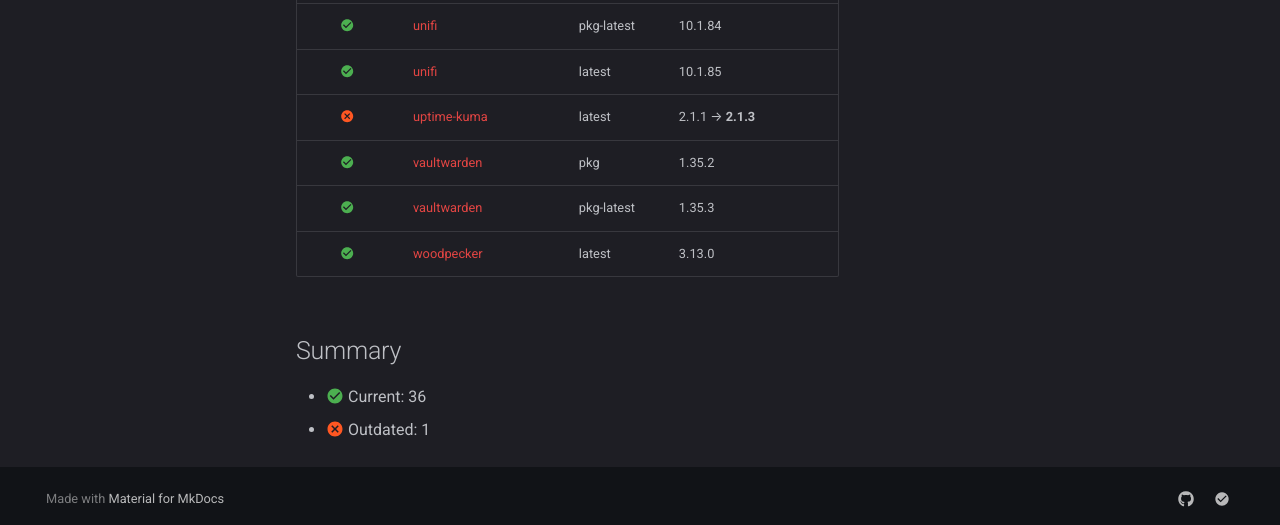
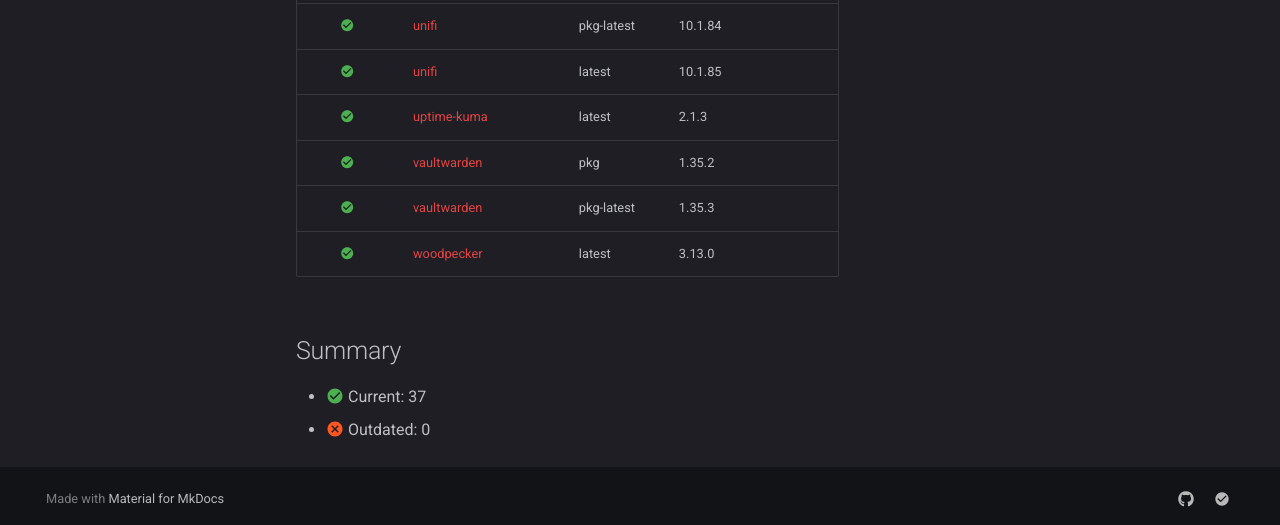
Before and after one commit to daemonless/daemonless-io, an MkDocs documentation site: the page built from docs/status.md, in a window 1280 px wide and 900 px high, scrolled down 2947 px. Shown: the part 369-894 px from the top of the window. Built offline with MkDocs 1.6.1 and Material for MkDocs 9.7.7, drawn with Linux system fonts in a browser that asks for light colours; comment, search, counter and statistics services are not loaded.

Commit message:
Update version status [skip ci]

```diff
--- a/docs/status.md
+++ b/docs/status.md
@@ -76,12 +76,12 @@ description: "Real-time version tracking for every Daemonless image. See which c
 | :material-check-circle:{ .current } | [unifi](https://github.com/daemonless/unifi/actions/workflows/build.yaml) | pkg | 10.0.160 |
 | :material-check-circle:{ .current } | [unifi](https://github.com/daemonless/unifi/actions/workflows/build.yaml) | pkg-latest | 10.1.84 |
 | :material-check-circle:{ .current } | [unifi](https://github.com/daemonless/unifi/actions/workflows/build.yaml) | latest | 10.1.85 |
-| :material-close-circle:{ .outdated } | [uptime-kuma](https://github.com/daemonless/uptime-kuma/actions/workflows/build.yaml) | latest | 2.1.1 → **2.1.3** |
+| :material-check-circle:{ .current } | [uptime-kuma](https://github.com/daemonless/uptime-kuma/actions/workflows/build.yaml) | latest | 2.1.3 |
 | :material-check-circle:{ .current } | [vaultwarden](https://github.com/daemonless/vaultwarden/actions/workflows/build.yaml) | pkg | 1.35.2 |
 | :material-check-circle:{ .current } | [vaultwarden](https://github.com/daemonless/vaultwarden/actions/workflows/build.yaml) | pkg-latest | 1.35.3 |
 | :material-check-circle:{ .current } | [woodpecker](https://github.com/daemonless/woodpecker/actions/workflows/build.yaml) | latest | 3.13.0 |
 
 ## Summary
 
-- :material-check-circle:{ .current } Current: 36
-- :material-close-circle:{ .outdated } Outdated: 1
+- :material-check-circle:{ .current } Current: 37
+- :material-close-circle:{ .outdated } Outdated: 0
```
